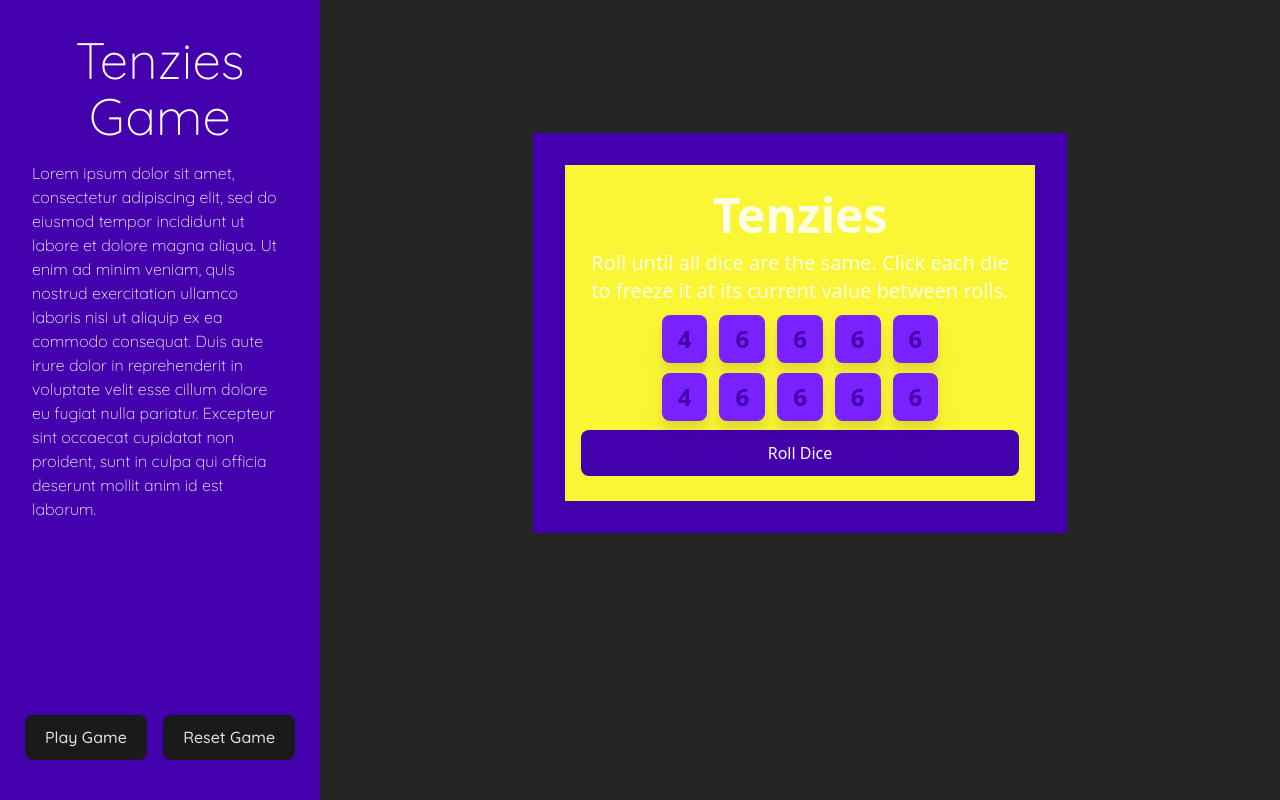
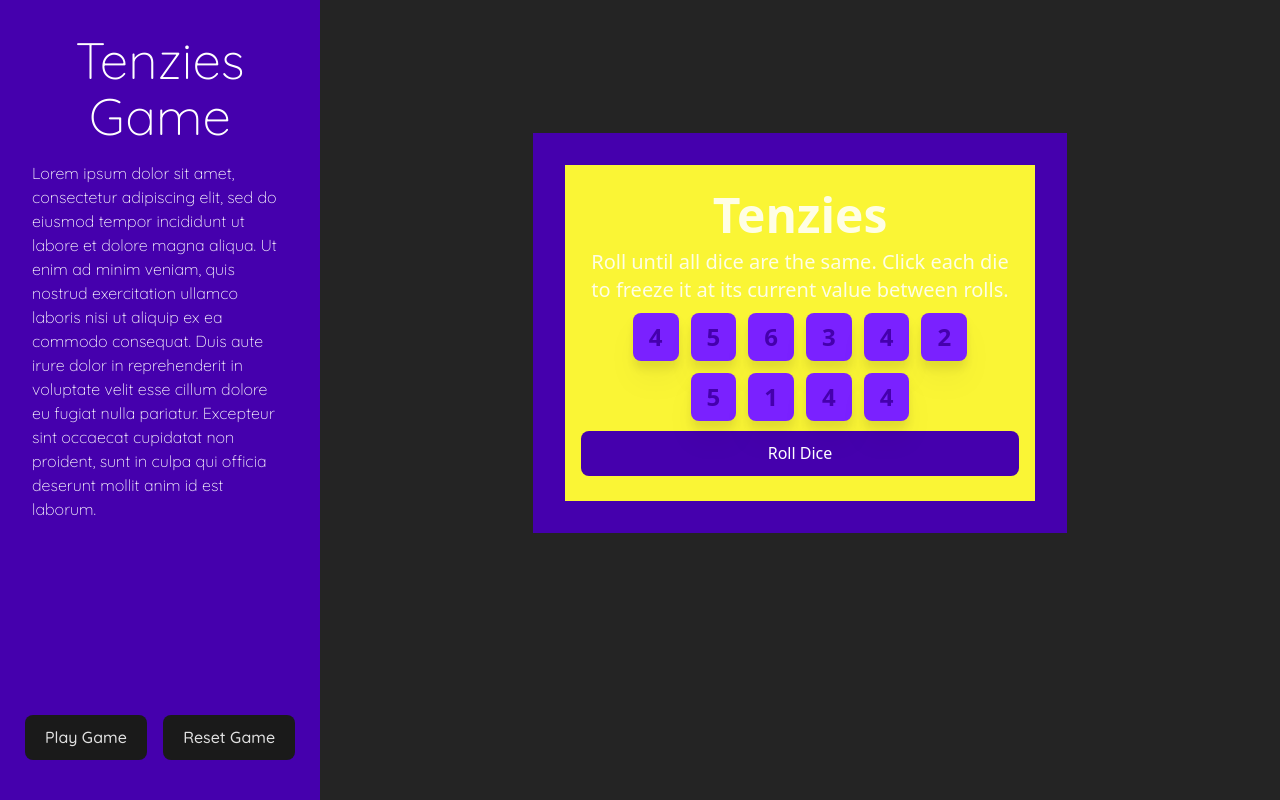
Before and after one commit to J-Skarbek/Tenzies, a React (Vite) app in the folder Tenzies/: page / in a window 1280 px wide. Built offline with nearby package versions, Linux system fonts and the light colour scheme.

Commit message:
Create a state of ten array elements for dice and add function for each to generate random value 1-6

```diff
--- a/Tenzies/src/components/Body.jsx
+++ b/Tenzies/src/components/Body.jsx
@@ -3,7 +3,31 @@ import Die from "./Die";
 
 function Body() {
 
-  const [value, setValue] = React.useState(4);
+  // const [value, setValue] = React.useState(4);
+
+  const [value, setValue] = React.useState(Math.ceil(Math.random() * 6));
+
+  const [diceValues, setDiceValues] = React.useState([
+    Math.ceil(Math.random() * 6),
+    Math.ceil(Math.random() * 6),
+    Math.ceil(Math.random() * 6),
+    Math.ceil(Math.random() * 6),
+    Math.ceil(Math.random() * 6),
+    Math.ceil(Math.random() * 6),
+    Math.ceil(Math.random() * 6),
+    Math.ceil(Math.random() * 6),
+    Math.ceil(Math.random() * 6),
+    Math.ceil(Math.random() * 6),
+  ]);
+
+  function generateDice() {
+    const values = diceValues.map((die, i) =>
+        <Die
+          value={die}
+        />
+    )
+    return values
+  }
 
   return (
     <div className="body-container col-start-6 col-span-5 row-start-2 row-span-3 bg-dark-purple p-8">
@@ -11,24 +35,12 @@ function Body() {
         <h2 className="text-5xl font-bold">Tenzies</h2>
         <p className="text-xl">Roll until all dice are the same.
         Click each die to freeze it at its current value between rolls.</p>
-        <div className="dice-container-1 flex space-evenly items-center justify-center flex-wrap gap-3">
-          <Die
-            value={value}
-          />
-          <Die />
-          <Die />
-          <Die />
-          <Die />
+        <div className="dice-container-1 flex space-evenly items-center justify-center flex-wrap gap-3 px-12">
+          { generateDice() }
         </div>
-        <div className="dice-container-2 flex space-evenly items-center justify-center flex-wrap gap-3">
-          <Die
-            value={value}
-          />
-          <Die />
-          <Die />
-          <Die />
-          <Die />
-        </div>
+        {/* <div className="dice-container-2 flex space-evenly items-center justify-center flex-wrap gap-3">
+          { generateDice() }
+        </div> */}
         <button className="roll-dice text-white bg-dark-purple hover:bg-light-purple">Roll Dice</button>
       </div>
     </div>
--- a/Tenzies/src/components/Die.jsx
+++ b/Tenzies/src/components/Die.jsx
@@ -5,7 +5,7 @@ function Die(props) {
   return (
     <div className="die bg-light-purple px-4 py-2 rounded-lg drop-shadow-xl">
       <p className="value text-dark-purple font-bold text-2xl">
-        {props.value ? props.value : '6'}
+        {props.value ? props.value : '?'}
       </p>
     </div>
   )
```
